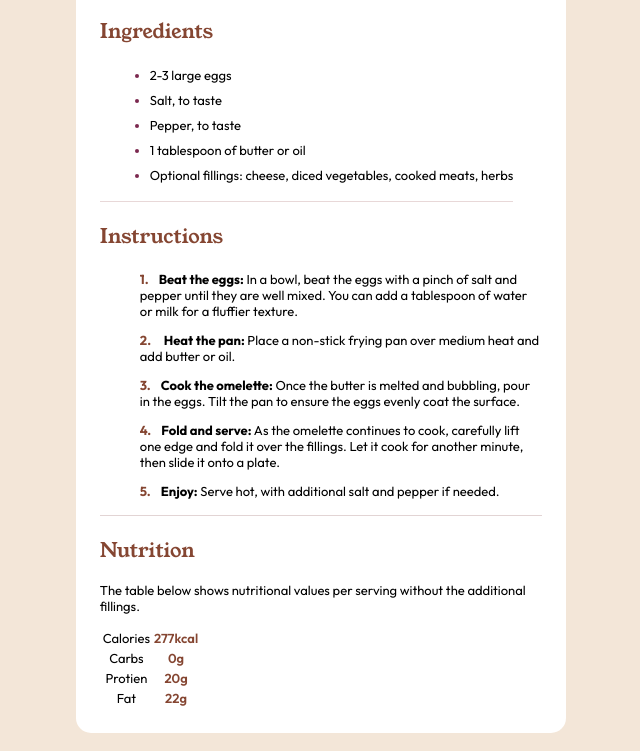
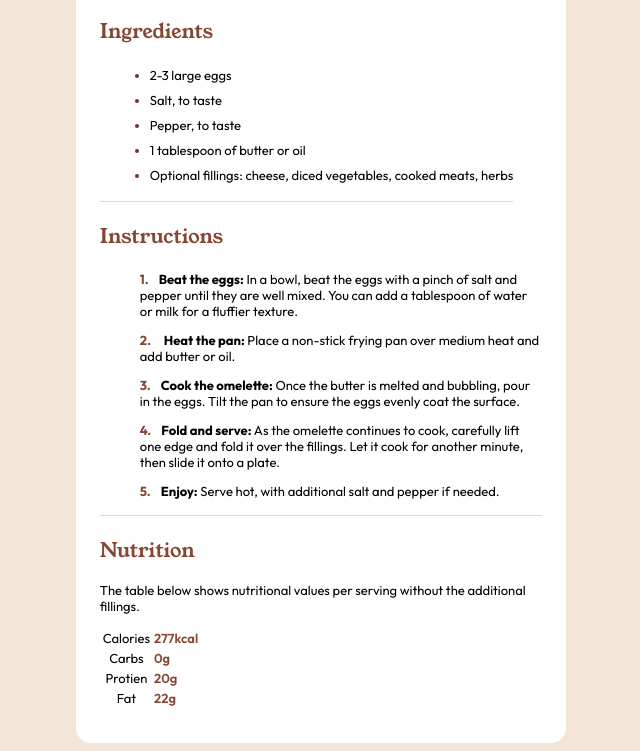
Before and after one commit to HaarithBinSabur/recipe-page-main, a plain HTML site: page index.html in a window 1280 px wide. Shown: the part 611-1362 px from the top of the page, without its empty margins (319-959 px from the left). Drawn offline with Linux system fonts and the light colour scheme.

Commit message:
adjusted commit

```diff
--- a/index.html
+++ b/index.html
@@ -78,25 +78,34 @@
 
 <table>
 
-  <tr class="table-split">
+  <div class="table-split">
+    <tr>
       <th class="nutrition">Calories</th>
-    <th class="amount">277kcal</th>
+      <td class="amount">277kcal</td>
     </tr>
+  </div>
 
-  <tr class="table-split">
+<div class="table-split">
+  <tr>
     <th class="nutrition">Carbs</th>
-    <th class="amount">0g</th>
+    <td class="amount">0g</td>
   </tr>
+</div>
 
-  <tr class="table-split">
-    <th class="nutrition">Protien</th>
-    <th class="amount">20g</th>
+  <div class="table-split">
+    <tr>
+      <th class="nutrition">Protien</tb>
+      <td class="amount">20g</td>
     </tr>
+  </div>
 
-  <tr class="table-split">
+<div  class="table-split">
+  <tr>
     <th class="nutrition">Fat</th>
-    <th class="amount">22g</th>
+    <td class="amount">22g</td>
   </tr>
+</div>
+
 
 </table>
 
--- a/style.css
+++ b/style.css
@@ -102,13 +102,13 @@ margin-left: 100px;
 
 }
 
-tr{
-    border-bottom: 1px solid hsl(0, 20%, 86%);
+table{
+    margin:10px 0px 10px 0px;
 }
+
 .amount{
 font-size: 13px;
 font-family: "Outfit", sans-serif;
 font-weight: 600;
 color:hsl(14, 45%, 36%);
-
 }
```
Lines whose indentation alone changed are shown as unchanged.
